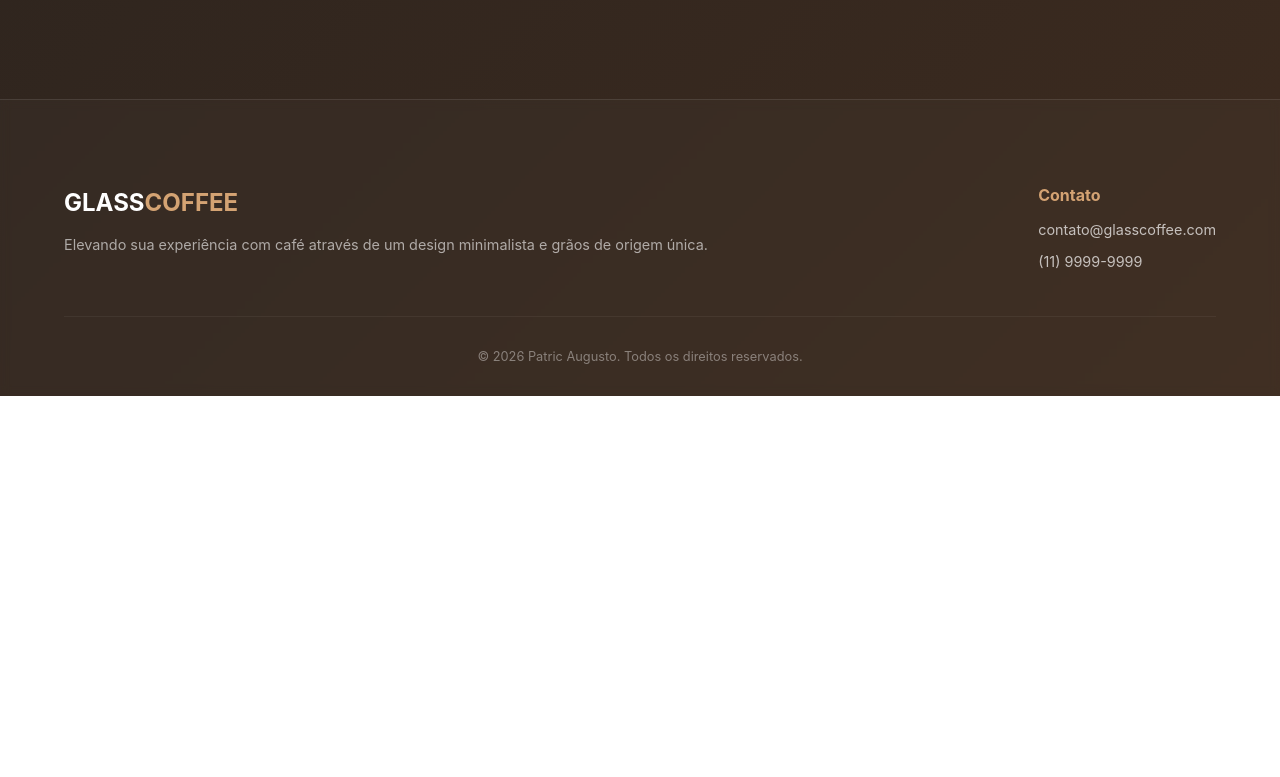
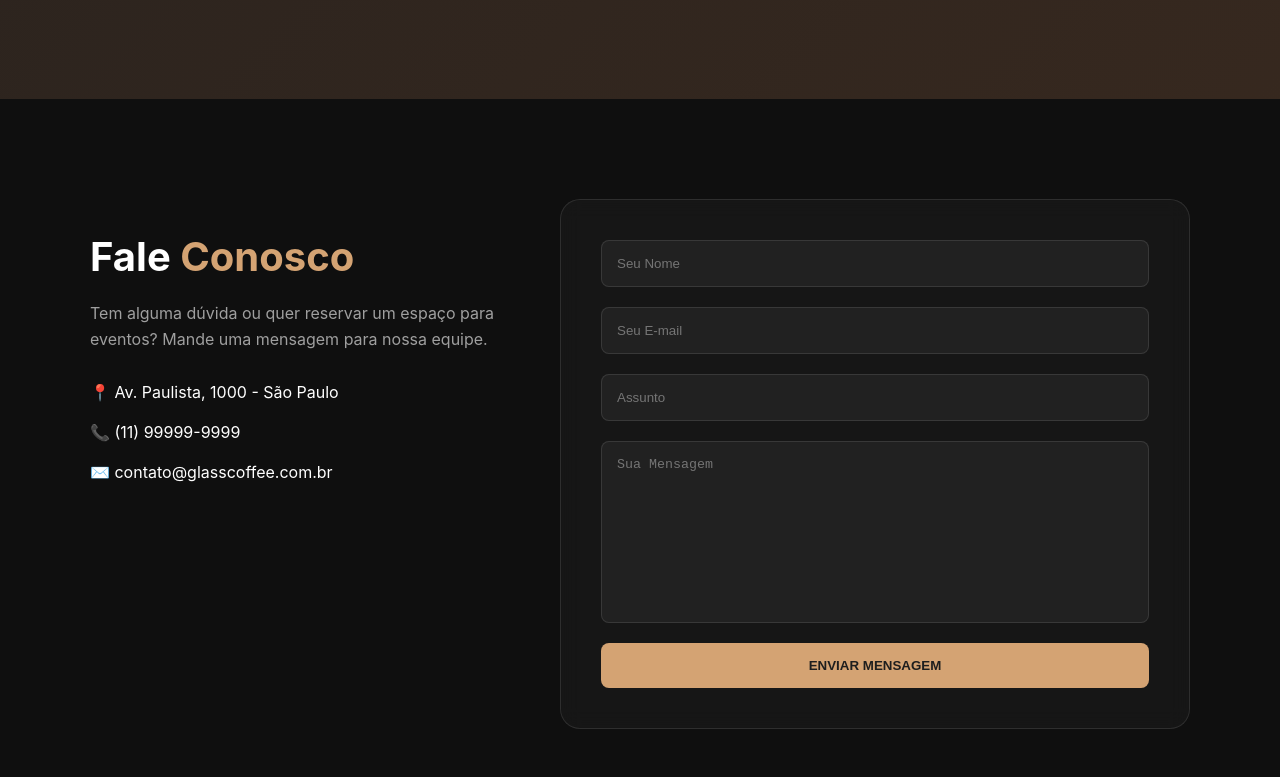
Before and after one commit to PatricAugusto/Coffee-Glass-Spa, a Next.js app: page / in a window 1280 px wide. Shown: the part 2283-3060 px from the top of the page. Before the commit the page ends 2679 px from the top, so only its background shows below. Built offline with nearby package versions, Linux system fonts and the light colour scheme.

Commit message:
feat: implement Contact section with Glassmorphism form

```diff
--- a/src/app/page.js
+++ b/src/app/page.js
@@ -4,6 +4,7 @@ import Hero from '@/components/Hero';
 import About from '@/components/About';
 import Menu from '@/components/Menu';
 import Cart from '@/components/Cart';
+import Contact from '@/components/Contact'
 
 export default function Home() {
   const [isCartOpen, setIsCartOpen] = useState(false);
@@ -16,6 +17,7 @@ export default function Home() {
       </div>
       <About />
       <Menu />
+      <Contact />
     </main>
   );
 }
--- /dev/null
+++ b/src/components/Contact/Contact.styles.js
@@ -0,0 +1,93 @@
+'use client';
+import styled from 'styled-components';
+
+export const ContactSection = styled.section`
+  padding: 100px 5%;
+  background: #0f0f0f;
+  display: flex;
+  justify-content: center;
+`;
+
+export const ContactContainer = styled.div`
+  max-width: 1100px;
+  width: 100%;
+  display: grid;
+  grid-template-columns: 1fr 1.5fr;
+  gap: 50px;
+
+  @media (max-width: 850px) {
+    grid-template-columns: 1fr;
+  }
+`;
+
+export const ContactInfo = styled.div`
+  h2 {
+    font-size: 2.5rem;
+    color: #fff;
+    margin-bottom: 20px;
+    span { color: #d4a373; }
+  }
+
+  p {
+    color: rgba(255, 255, 255, 0.6);
+    margin-bottom: 30px;
+    line-height: 1.6;
+  }
+
+  .info-item {
+    display: flex;
+    align-items: center;
+    gap: 15px;
+    margin-bottom: 20px;
+    color: #fff;
+
+    i { color: #d4a373; font-size: 1.2rem; }
+  }
+`;
+
+export const ContactForm = styled.form`
+  background: rgba(255, 255, 255, 0.03);
+  padding: 40px;
+  border-radius: 20px;
+  border: 1px solid rgba(255, 255, 255, 0.1);
+  backdrop-filter: blur(10px);
+
+  display: flex;
+  flex-direction: column;
+  gap: 20px;
+
+  input, textarea {
+    background: rgba(255, 255, 255, 0.05);
+    border: 1px solid rgba(255, 255, 255, 0.1);
+    padding: 15px;
+    border-radius: 8px;
+    color: #fff;
+    outline: none;
+    transition: border-color 0.3s;
+
+    &:focus {
+      border-color: #d4a373;
+    }
+  }
+
+  textarea {
+    height: 150px;
+    resize: none;
+  }
+
+  button {
+    background: #d4a373;
+    color: #1e1e1e;
+    padding: 15px;
+    border: none;
+    border-radius: 8px;
+    font-weight: bold;
+    cursor: pointer;
+    transition: transform 0.2s, filter 0.2s;
+
+    &:hover {
+      transform: translateY(-3px);
+      filter: brightness(1.1);
+    }
+  }
+`;
--- /dev/null
+++ b/src/components/Contact/index.js
@@ -0,0 +1,37 @@
+import { ContactSection, ContactContainer, ContactInfo, ContactForm } from './Contact.styles';
+
+export default function Contact() {
+  const handleSubmit = (e) => {
+    e.preventDefault();
+    alert('Mensagem enviada com sucesso! Entraremos em contato em breve.');
+  };
+
+  return (
+    <ContactSection id="contato">
+      <ContactContainer>
+        <ContactInfo>
+          <h2>Fale <span>Conosco</span></h2>
+          <p>Tem alguma dúvida ou quer reservar um espaço para eventos? Mande uma mensagem para nossa equipe.</p>
+
+          <div className="info-item">
+            <span>📍 Av. Paulista, 1000 - São Paulo</span>
+          </div>
+          <div className="info-item">
+            <span>📞 (11) 99999-9999</span>
+          </div>
+          <div className="info-item">
+            <span>✉️ contato@glasscoffee.com.br</span>
+          </div>
+        </ContactInfo>
+
+        <ContactForm onSubmit={handleSubmit}>
+          <input type="text" placeholder="Seu Nome" required />
+          <input type="email" placeholder="Seu E-mail" required />
+          <input type="text" placeholder="Assunto" />
+          <textarea placeholder="Sua Mensagem" required></textarea>
+          <button type="submit">ENVIAR MENSAGEM</button>
+        </ContactForm>
+      </ContactContainer>
+    </ContactSection>
+  );
+}
```
